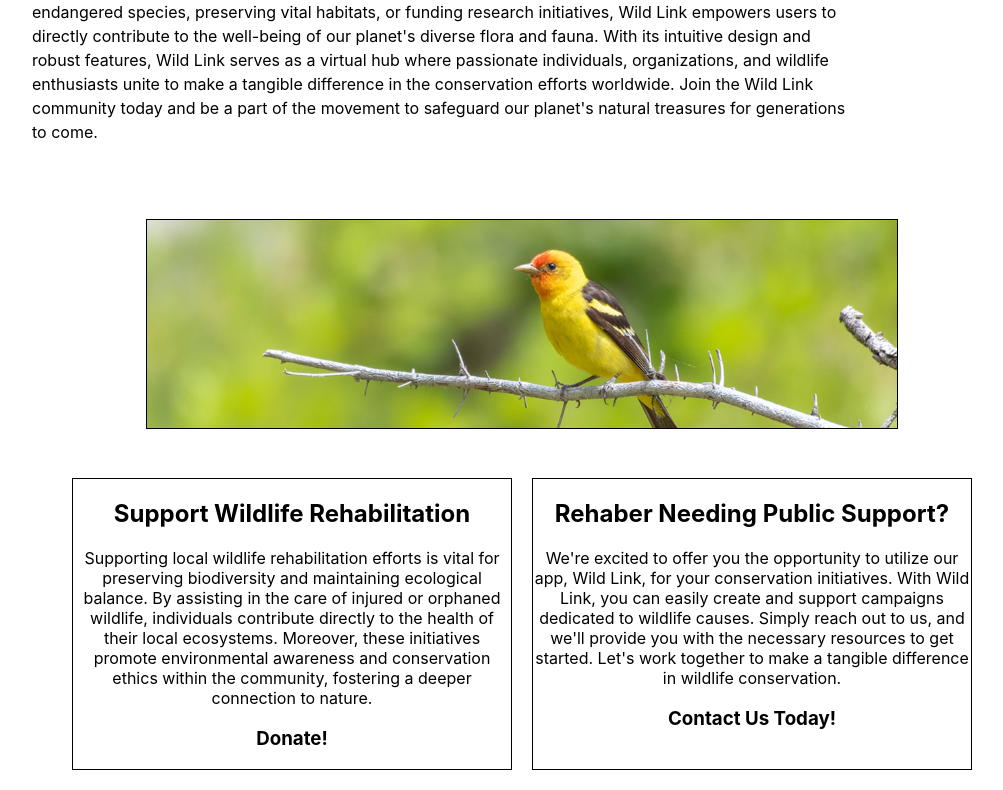
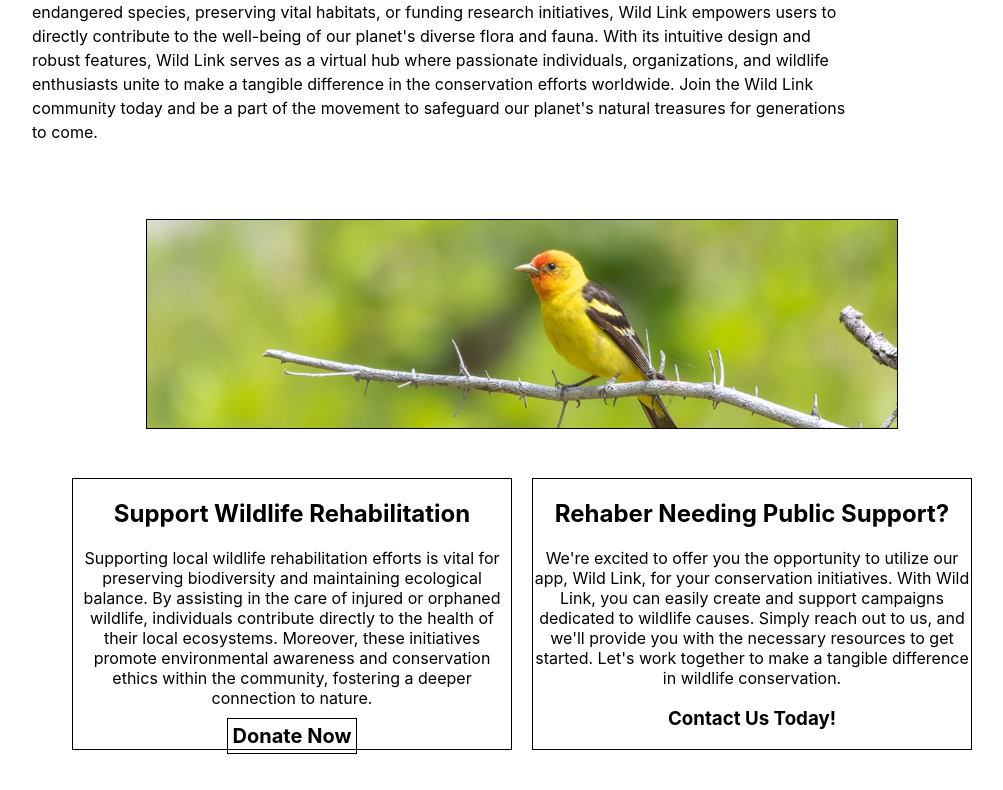
Before and after one commit to pformb/wild-link, a React (Create React App) app in the folder frontend/: page /home in a window 1280 px wide. Shown: the part 714-1504 px from the top of the page, without its empty margins (118-1121 px from the left). Built offline with nearby package versions, Linux system fonts and the light colour scheme.

Commit message:
EDIT: link donate now to donate page

```diff
--- a/frontend/src/components/HomePage.jsx
+++ b/frontend/src/components/HomePage.jsx
@@ -1,4 +1,5 @@
 import '../styles/HomePage.scss';
+import { Link } from 'react-router-dom';
 
 const HomePage = () => {
 
@@ -40,7 +41,7 @@ const HomePage = () => {
       environmental awareness and conservation ethics within the community,
       fostering a deeper connection to nature.
     </p>
-    <h3>Donate!</h3>
+    <Link to="/donate" className="home-page__donate">Donate Now</Link>
   </div>
   <div class="content-right">
     <h2>Rehaber Needing Public Support?</h2>
--- a/frontend/src/styles/HomePage.scss
+++ b/frontend/src/styles/HomePage.scss
@@ -43,3 +43,18 @@
     border: 1px solid black;
     flex: 1;
   }
+
+  .home-page__donate{
+    text-decoration: none;
+    color: black;
+    font-weight: bold;
+    font-size: 20px;
+    padding: 5px;
+    border: 1px solid black;
+    &:hover {
+      color: transparent;
+      background: linear-gradient(90deg, rgb(12, 67, 1) 0%, rgba(56, 120, 3, 0.894) 49%, rgb(58, 158, 1) 100%);
+      background-clip: text;
+      -webkit-background-clip: text;
+    }
+  }
```
